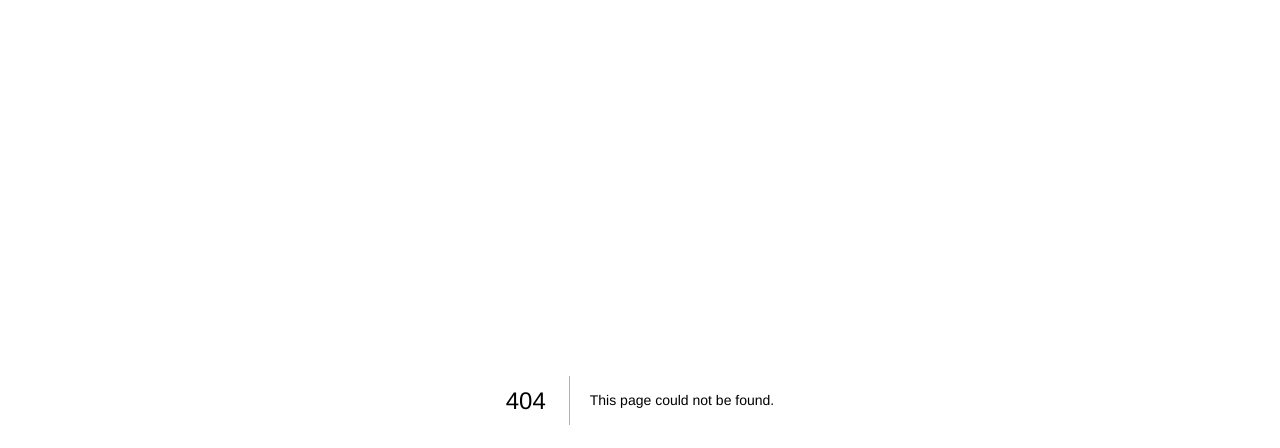
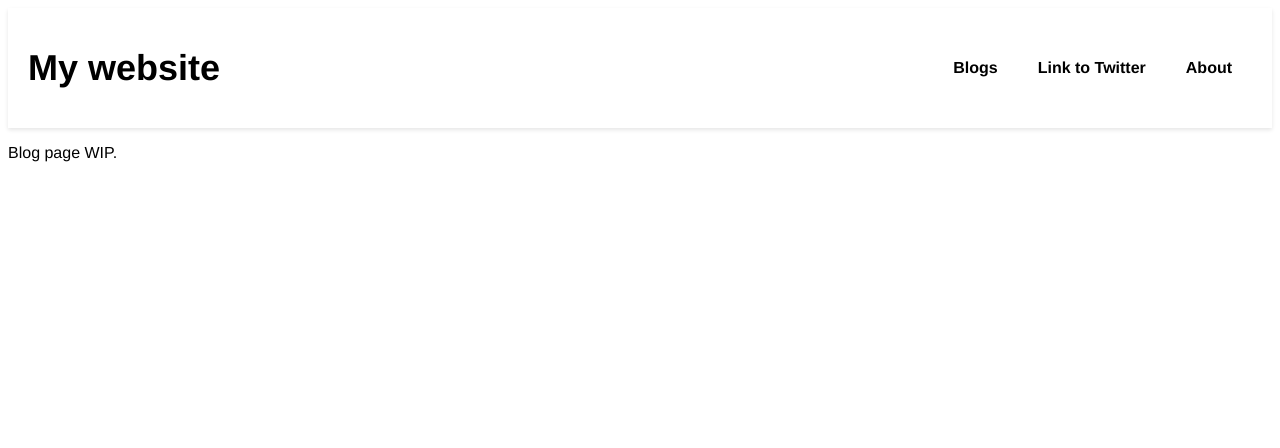
Before and after one commit to yechuan51/MyWebsite, a Next.js app in the folder my_website/: page /blogs/1 in a window 1280 px wide. Before the commit this address had no page. Shown: the top 448 px of the page. Built offline with nearby package versions, Linux system fonts and the light colour scheme.

Commit message:
Adding empty blog pages.

```diff
--- /dev/null
+++ b/my_website/src/app/(home)/blogs/[slug]/page.tsx
@@ -0,0 +1,7 @@
+import {NextPage} from "next";
+
+const BlogPage: NextPage = () => {
+  return <p>Blog page WIP.</p>;
+};
+
+export default BlogPage;
--- a/my_website/src/components/main_nav_bar/navBar.module.css
+++ b/my_website/src/components/main_nav_bar/navBar.module.css
@@ -16,6 +16,11 @@
     font-size: 36px;
     font-weight: bold;
     text-align: center;
+}
+
+.title a {
+    text-decoration: none;
+    color: inherit;
 }
 
 .navItemsList {
--- a/my_website/src/components/main_nav_bar/navBar.tsx
+++ b/my_website/src/components/main_nav_bar/navBar.tsx
@@ -6,10 +6,12 @@ import styles from "./navBar.module.css";
 const NavBarComp: NextPage = () => {
   return (
     <nav className={styles.container}>
-      <p className={styles.title}>My website</p>
+      <p className={styles.title}>
+        <Link href="/">My website</Link>
+      </p>
       <ul className={styles.navItemsList}>
         <li>
-          <Link href="https://google.com">Just a link to Google</Link>
+          <Link href="/blogs">Blogs</Link>
         </li>
         <li>
           <Link href="https://twitter.com">Link to Twitter</Link>
```
Also changed, not shown: my_website/src/app/(home)/blogs/page.tsx (added, +7 -0 lines).
